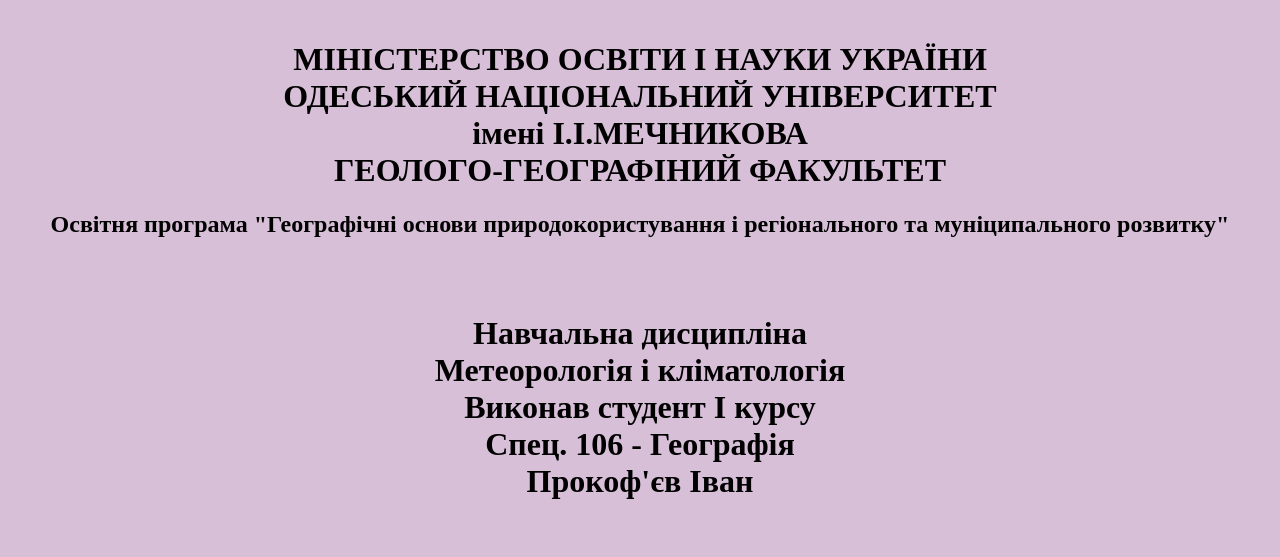
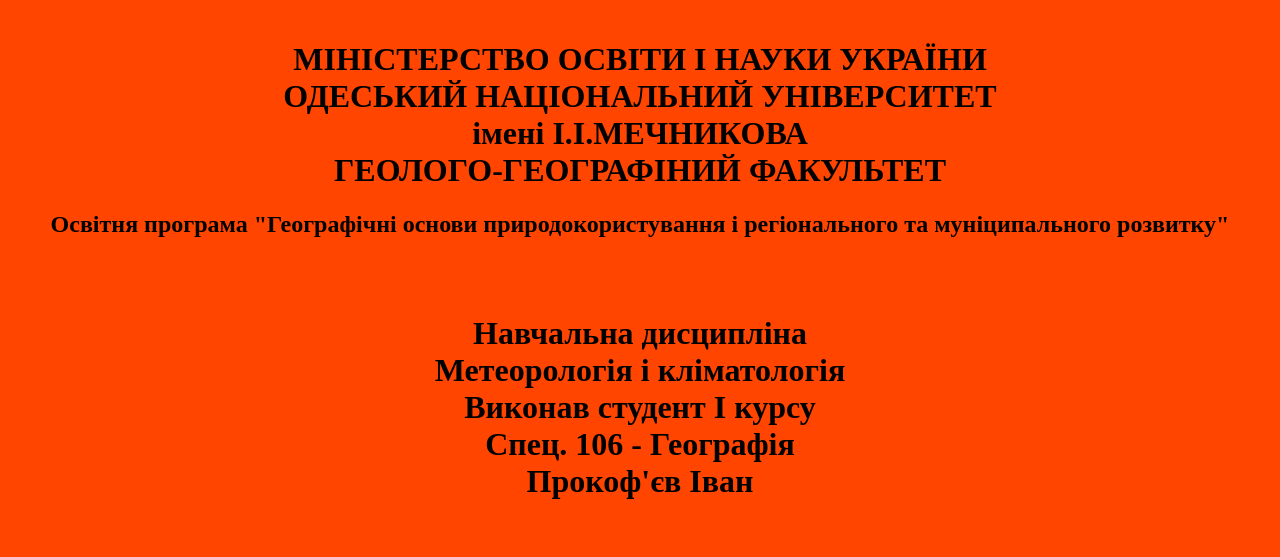
Before and after one commit to lacazzo/myproject, a plain HTML site: page index.html in a window 1280 px wide. Shown: the top 557 px of the page. Drawn offline with Linux system fonts and the light colour scheme.

Commit message:
Update styles.css

```diff
--- a/styles.css
+++ b/styles.css
@@ -1,7 +1,7 @@
 body {
     margin: 0;
     padding: 0;
-    background-color: #D8BFD8; /* Цвет фона страницы */
+    background-color: #FF4500; /* Цвет фона страницы */
     overflow: hidden;
     position: relative; /* необходимо для позиционирования псевдоэлемента относительно body */
 }
```
